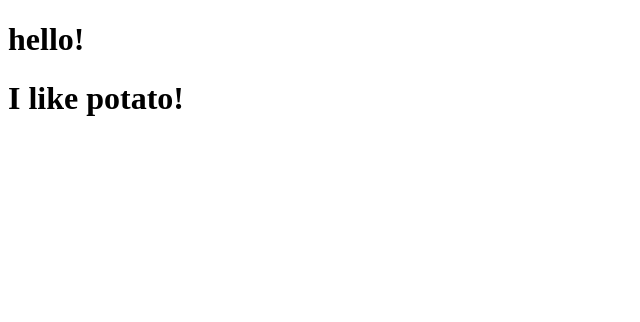
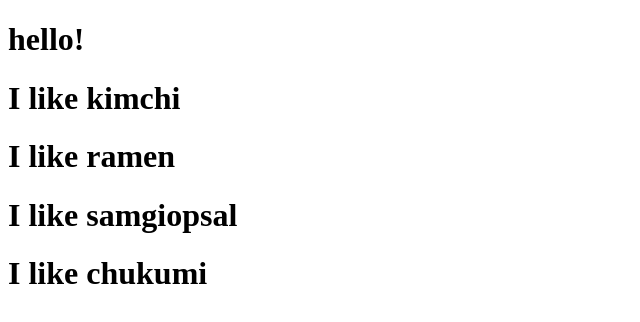
Before and after one commit to jinseong205/movie_app, a React (Create React App) app: page / in a window 1280 px wide. Shown: the top 322 px of the page, without its empty margins (0-640 px from the left). Built offline with nearby package versions, Linux system fonts and the light colour scheme.

Commit message:
js commit

```diff
--- a/src/App.js
+++ b/src/App.js
@@ -1,14 +1,22 @@
 import React from 'react';
 
 function App() {
-  return <div className="App">
-    <h1>hello!</h1>
-    <Potato />
-  </div>;
+  return (
+    <div className="App">
+      <h1>hello!</h1>
+
+      <Food fav="kimchi" />
+      <Food fav="ramen" />
+      <Food fav="samgiopsal" />
+      <Food fav="chukumi" />
+
+
+    </div>
+  );
 }
 
-function Potato(){
-  return <h1>I like potato!</h1>
+function Food(props) {
+  return <h1>I like {props.fav}</h1>
 }
 
 export default App;
```
